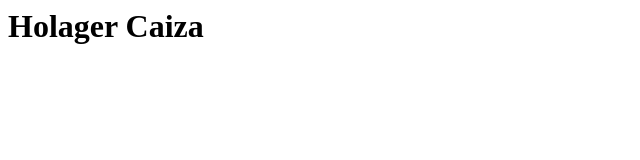
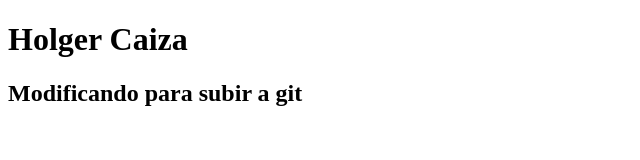
Before and after one commit to holgerhcdj/prueba_primero, a plain HTML site: page index.html in a window 1280 px wide. Shown: the whole page, without its empty margins (0-640 px from the left). Drawn offline with Linux system fonts and the light colour scheme.

Commit message:
Segundo commit de prueba

```diff
--- a/index.html
+++ b/index.html
@@ -1 +1,12 @@
-<h1>Holager Caiza</h1>
+<!DOCTYPE html>
+<html lang="en">
+<head>
+	<meta charset="UTF-8">
+	<meta name="viewport" content="width=device-width, initial-scale=1.0">
+	<title>Document</title>
+</head>
+<body>
+	<h1>Holger Caiza</h1>
+	<h2>Modificando para subir a git</h2>
+</body>
+</html>
```
